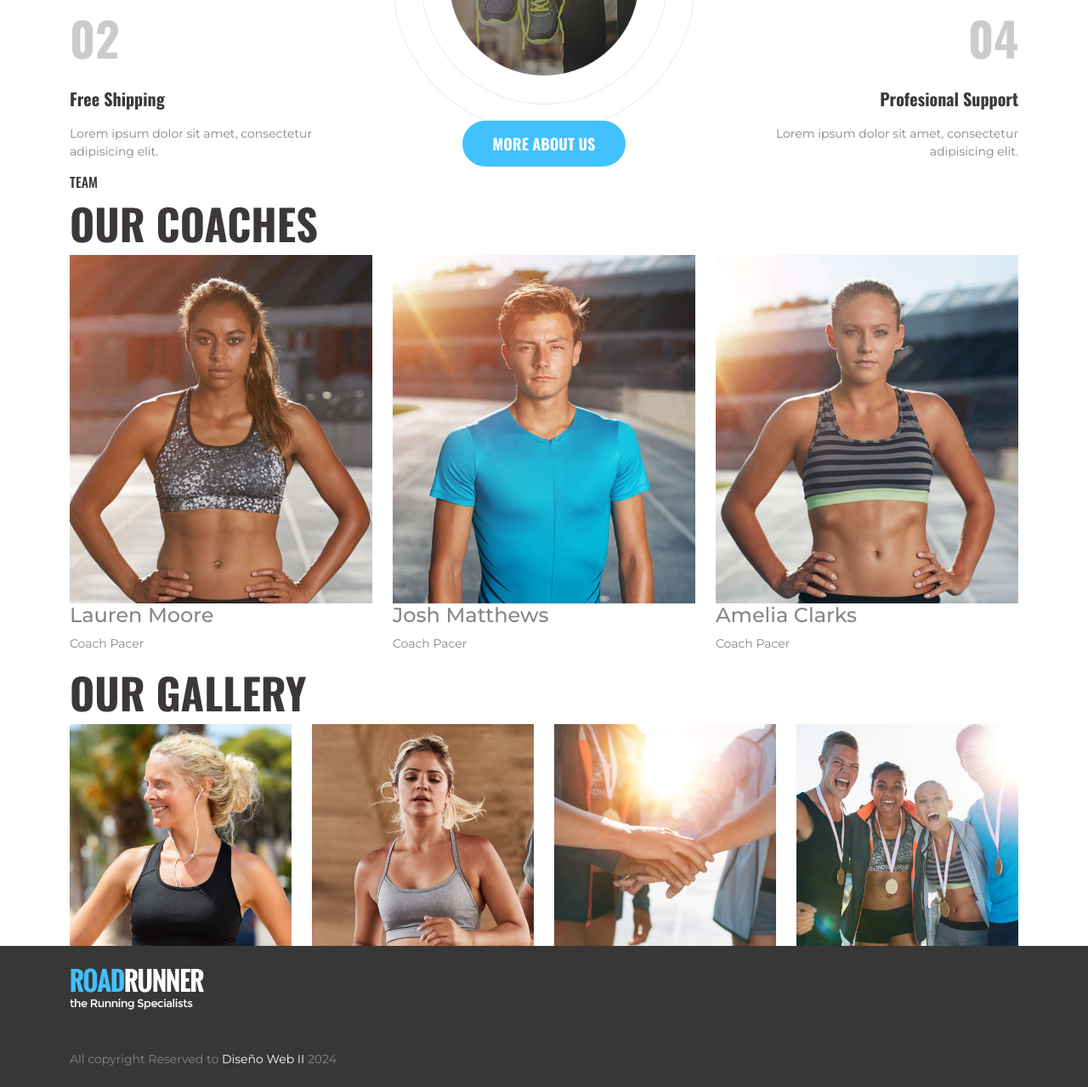
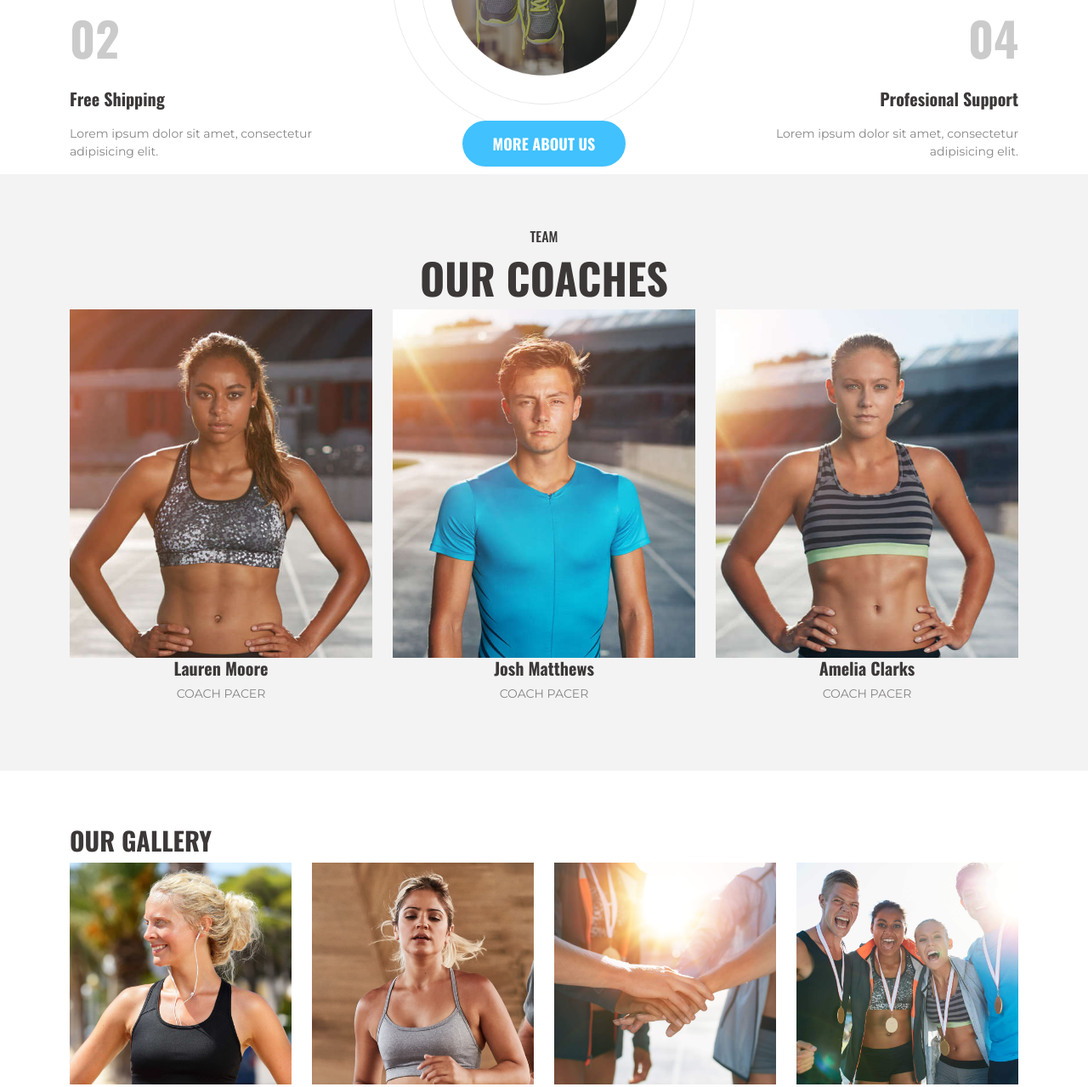
Before and after one commit to G1Disenoweb1/Prueba-1-Web-II-Landing-Page, a plain HTML site: page index.html in a window 1280 px wide. Shown: the part 883-2162 px from the top of the page at 85% size. Drawn offline with nearby package versions, Linux system fonts and the light colour scheme; some packages are replaced by stand-ins of ours; a script that the page names is missing.

Commit message:
Add files via upload

```diff
--- a/css/style.css
+++ b/css/style.css
@@ -88,6 +88,33 @@ header{
 	text-transform: uppercase;
 }
 
+#coaches{
+	text-align: center;
+	padding: 5% 0;
+	background-color: var(--fondo-gris);
+}
+
+#coaches h4{
+	font-family: 'Oswald', sans-serif;
+	font-weight: 800;
+	font-size: 20px;
+	color: var(--titulos);
+}
+
+#coaches p{
+	text-transform: uppercase;
+}
+
+#gallery{
+	text-align: center;
+	padding: 5% 0;
+}
+
+#gallery .texto-grande{
+	font-size: 30px;
+	text-align: left;
+}
+
 #welcome h2 {
 	padding-top: 70px;
 }
```
